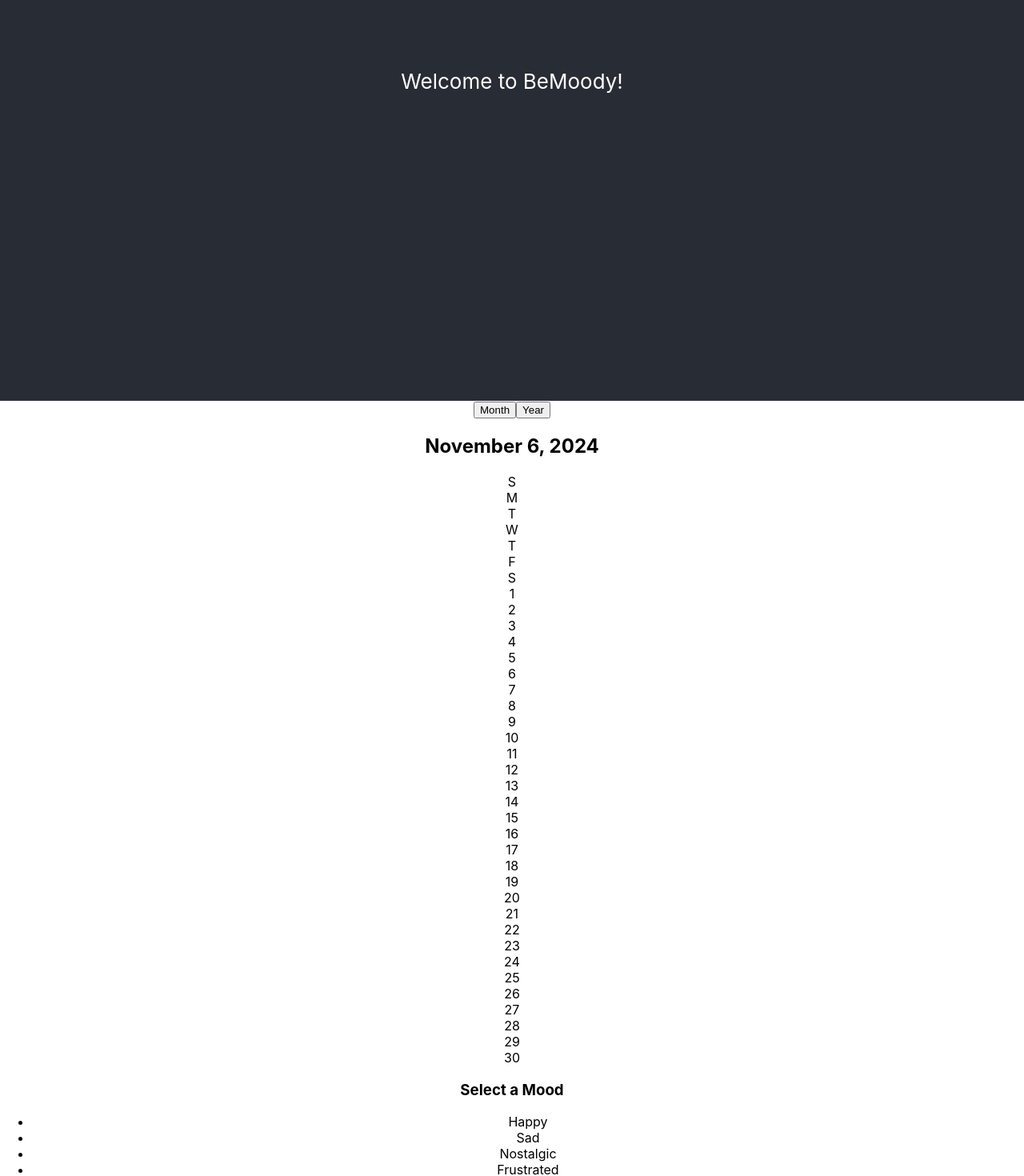
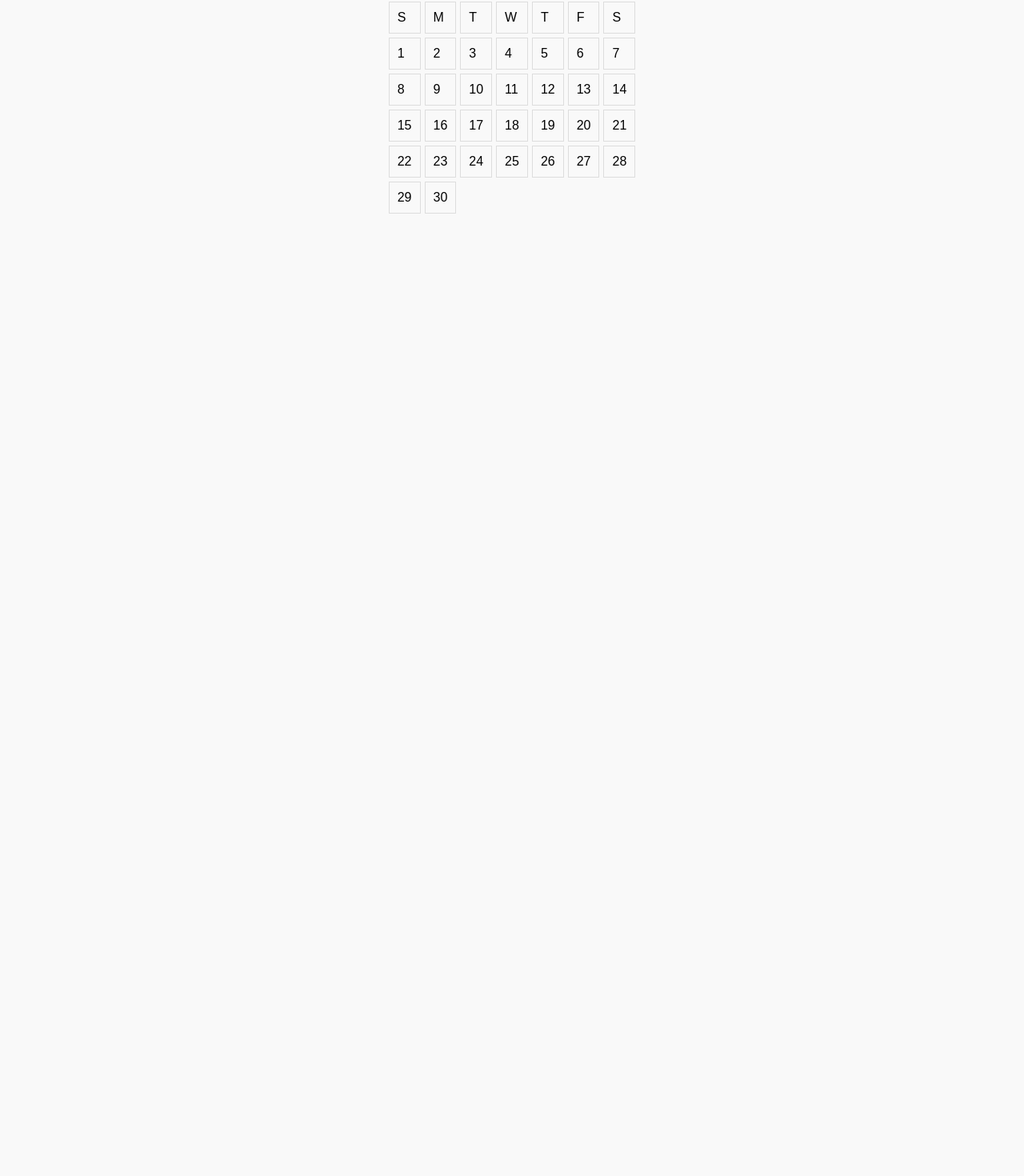
Before and after one commit to kerickwalker/be-moody, a React (Create React App) app: page / in a window 1280 px wide. Shown: the part 299-1769 px from the top of the page at 80% size. After the commit the page ends 800 px from the top, so only its background shows below. Built offline with nearby package versions, Linux system fonts and the light colour scheme.

Commit message:
Add yearly view and toggling functionality

```diff
--- a/src/App.js
+++ b/src/App.js
@@ -1,15 +1,31 @@
-import './App.css';
-import Home from './components/Home.js';
+import React, { useState } from 'react';
+import Home from './components/Home';
+import YearView from './components/Yearview';
 
-function App() {
-  return (
-    <div className="App">
-      <header className="App-header">
-        <p>Welcome to BeMoody!</p>
-      </header>
-      <Home></Home>
-    </div>
-  );
-}
+const App = () => {
+    const [currentView, setCurrentView] = useState('month'); // Default to 'month'
+    const [selectedMonth, setSelectedMonth] = useState(null); // Holds the selected month
+
+    const toggleView = () => {
+        setCurrentView((prevView) => (prevView === 'month' ? 'year' : 'month'));
+    };
+
+    const handleMonthClick = (month) => {
+        setSelectedMonth(month);
+        setCurrentView('month');
+    };
+
+    return (
+        <div>
+            {currentView === 'year' && <YearView onMonthClick={handleMonthClick} />}
+            {currentView === 'month' && (
+                <Home
+                    selectedMonth={selectedMonth || new Date().getMonth() + 1}
+                    onToggleView={toggleView}
+                />
+            )}
+        </div>
+    );
+};
 
 export default App;
--- a/src/components/Home.js
+++ b/src/components/Home.js
@@ -1,69 +1,85 @@
-export default function Home() {
+import React, { useState } from 'react';
+import '../styles/Home.css';
+
+const Home = ({ selectedMonth, onToggleView }) => {
+    const [selectedDate, setSelectedDate] = useState(null);
+    const [isModalOpen, setIsModalOpen] = useState(false);
+    const [moodMap, setMoodMap] = useState({});
+
+    const openMoodSelector = (date) => {
+        setSelectedDate(date);
+        setIsModalOpen(true);
+    };
+
+    const closeMoodSelector = () => {
+        setIsModalOpen(false);
+    };
+
+    const setMood = (mood) => {
+        if (selectedDate !== null) {
+            setMoodMap((prev) => ({
+                ...prev,
+                [selectedDate]: mood,
+            }));
+        }
+        closeMoodSelector();
+    };
+
+    const logEntry = () => {
+        alert('Log a journal entry (functionality not implemented)');
+    };
+
     return (
-    <div class="container">
-        <div class="view-toggle">
-            <button id="monthView" class="toggle-button active">Month</button>
-            <button id="yearView" class="toggle-button">Year</button>
-        </div>
-        <h2>November 6, 2024</h2>
-
-        <div class="calendar">
-            <div class="day">S</div>
-            <div class="day">M</div>
-            <div class="day">T</div>
-            <div class="day">W</div>
-            <div class="day">T</div>
-            <div class="day">F</div>
-            <div class="day">S</div>
-
-            <div class="date" onclick="openMoodSelector(this)">1</div>
-            <div class="date" onclick="openMoodSelector(this)">2</div>
-            <div class="date mood-sad" onclick="openMoodSelector(this)">3</div>
-            <div class="date mood-sad" onclick="openMoodSelector(this)">4</div>
-            <div class="date mood-happy" onclick="openMoodSelector(this)">5</div>
-            <div class="date mood-nostalgic" onclick="openMoodSelector(this)">6</div>
-            <div class="date" onclick="openMoodSelector(this)">7</div>
-            <div class="date" onclick="openMoodSelector(this)">8</div>
-            <div class="date" onclick="openMoodSelector(this)">9</div>
-            <div class="date" onclick="openMoodSelector(this)">10</div>
-            <div class="date" onclick="openMoodSelector(this)">11</div>
-            <div class="date" onclick="openMoodSelector(this)">12</div>
-            <div class="date" onclick="openMoodSelector(this)">13</div>
-            <div class="date" onclick="openMoodSelector(this)">14</div>
-            <div class="date" onclick="openMoodSelector(this)">15</div>
-            <div class="date" onclick="openMoodSelector(this)">16</div>
-            <div class="date" onclick="openMoodSelector(this)">17</div>
-            <div class="date" onclick="openMoodSelector(this)">18</div>
-            <div class="date" onclick="openMoodSelector(this)">19</div>
-            <div class="date" onclick="openMoodSelector(this)">20</div>
-            <div class="date" onclick="openMoodSelector(this)">21</div>
-            <div class="date" onclick="openMoodSelector(this)">22</div>
-            <div class="date" onclick="openMoodSelector(this)">23</div>
-            <div class="date" onclick="openMoodSelector(this)">24</div>
-            <div class="date" onclick="openMoodSelector(this)">25</div>
-            <div class="date" onclick="openMoodSelector(this)">26</div>
-            <div class="date" onclick="openMoodSelector(this)">27</div>
-            <div class="date" onclick="openMoodSelector(this)">28</div>
-            <div class="date" onclick="openMoodSelector(this)">29</div>
-            <div class="date" onclick="openMoodSelector(this)">30</div>
+        <div>
+            <div className="header">
+                <button className="toggle-view-button" onClick={onToggleView}>
+                    {`Switch to ${selectedMonth ? 'Yearly' : 'Monthly'} View`}
+                </button>
+                <h2>{`Month: ${selectedMonth}`}</h2>
             </div>
 
-        <div id="moodModal" class="modal">
-            <div class="modal-content">
+            <div className="calendar">
+                <div className="day">S</div>
+                <div className="day">M</div>
+                <div className="day">T</div>
+                <div className="day">W</div>
+                <div className="day">T</div>
+                <div className="day">F</div>
+                <div className="day">S</div>
+
+                {[...Array(30).keys()].map((i) => {
+                    const date = i + 1;
+                    const moodClass = moodMap[date] ? `mood-${moodMap[date]}` : '';
+                    return (
+                        <div
+                            key={date}
+                            className={`date ${moodClass}`}
+                            onClick={() => openMoodSelector(date)}
+                        >
+                            {date}
+                        </div>
+                    );
+                })}
+            </div>
+
+            {isModalOpen && (
+                <div id="moodModal" className="modal" onClick={closeMoodSelector}>
+                    <div className="modal-content" onClick={(e) => e.stopPropagation()}>
                         <h3>Select a Mood</h3>
                         <ul>
-                    <li onclick="setMood('happy')">Happy</li>
-                    <li onclick="setMood('sad')">Sad</li>
-                    <li onclick="setMood('nostalgic')">Nostalgic</li>
-                    <li onclick="setMood('frustrated')">Frustrated</li>
-                    <li onclick="setMood('anxious')">Anxious</li>
-                    <li onclick="setMood('angry')">Angry</li>
+                            <li onClick={() => setMood('happy')}>Happy</li>
+                            <li onClick={() => setMood('sad')}>Sad</li>
+                            <li onClick={() => setMood('nostalgic')}>Nostalgic</li>
+                            <li onClick={() => setMood('frustrated')}>Frustrated</li>
+                            <li onClick={() => setMood('anxious')}>Anxious</li>
+                            <li onClick={() => setMood('angry')}>Angry</li>
                         </ul>
-                <button onclick="logEntry()">Log a journal entry</button>
+                        <button onClick={logEntry}>Log a journal entry</button>
                     </div>
                 </div>
+            )}
         </div>
+    );
+};
 
-
-    );
-  }
+export default Home;
--- /dev/null
+++ b/src/components/Yearview.js
@@ -0,0 +1,28 @@
+import React from 'react';
+import '../styles/Yearview.css';
+
+const YearView = ({ onMonthClick }) => {
+    const months = [
+        'January', 'February', 'March', 'April', 'May', 'June',
+        'July', 'August', 'September', 'October', 'November', 'December'
+    ];
+
+    return (
+        <div className="year-view">
+            <h1>Year View</h1>
+            <div className="months-grid">
+                {months.map((month, index) => (
+                    <div
+                        key={index}
+                        className="month-card"
+                        onClick={() => onMonthClick(index + 1)} // Pass the month index (1-based) to the parent
+                    >
+                        {month}
+                    </div>
+                ))}
+            </div>
+        </div>
+    );
+};
+
+export default YearView;
--- /dev/null
+++ b/src/styles/Home.css
@@ -0,0 +1,77 @@
+* {
+    margin: 0;
+    padding: 0;
+    box-sizing: border-box;
+}
+body {
+    font-family: Arial, sans-serif;
+    display: flex;
+    justify-content: center;
+    align-items: center;
+    height: 100vh;
+    background-color: #f9f9f9;
+}
+.container {
+    width: 300px;
+    text-align: center;
+}
+.view-toggle {
+    display: flex;
+    justify-content: center;
+    margin-bottom: 10px;
+}
+.toggle-button {
+    padding: 5px 10px;
+    border: none;
+    cursor: pointer;
+    background-color: #e0e0e0;
+}
+.toggle-button.active {
+    background-color: #007bff;
+    color: #ffffff;
+}
+.calendar {
+    display: grid;
+    grid-template-columns: repeat(7, 1fr);
+    gap: 5px;
+    margin-top: 20px;
+}
+.day, .date {
+    padding: 10px;
+    border: 1px solid #ddd;
+    cursor: pointer;
+}
+.mood-happy { background-color: #ffeb3b; }
+.mood-sad { background-color: #90caf9; }
+.mood-nostalgic { background-color: #ffcc80; }
+.mood-frustrated { background-color: #ef9a9a; }
+.mood-anxious { background-color: #a5d6a7; }
+.mood-angry { background-color: #e57373; }
+
+/* Modal styles */
+.modal {
+    display: flex;
+    align-items: center;
+    justify-content: center;
+    position: fixed;
+    top: 0;
+    left: 0;
+    width: 100%;
+    height: 100%;
+    background-color: rgba(0, 0, 0, 0.5); /* Semi-transparent background */
+    z-index: 1000;
+}
+
+.modal-content {
+    background: white;
+    padding: 20px;
+    border-radius: 5px;
+    max-width: 400px;
+    width: 100%;
+}
+.settings-icon {
+    position: fixed;
+    bottom: 20px;
+    right: 20px;
+    cursor: pointer;
+}
--- /dev/null
+++ b/src/styles/Yearview.css
@@ -0,0 +1,23 @@
+.year-view {
+    text-align: center;
+    padding: 20px;
+}
+
+.months-grid {
+    display: grid;
+    grid-template-columns: repeat(4, 1fr);
+    gap: 10px;
+}
+
+.month-card {
+    padding: 20px;
+    background: #f0f0f0;
+    border: 1px solid #ddd;
+    cursor: pointer;
+    border-radius: 4px;
+    transition: transform 0.2s;
+}
+
+.month-card:hover {
+    transform: scale(1.05);
+}
```
Lines whose indentation alone changed are shown as unchanged.
